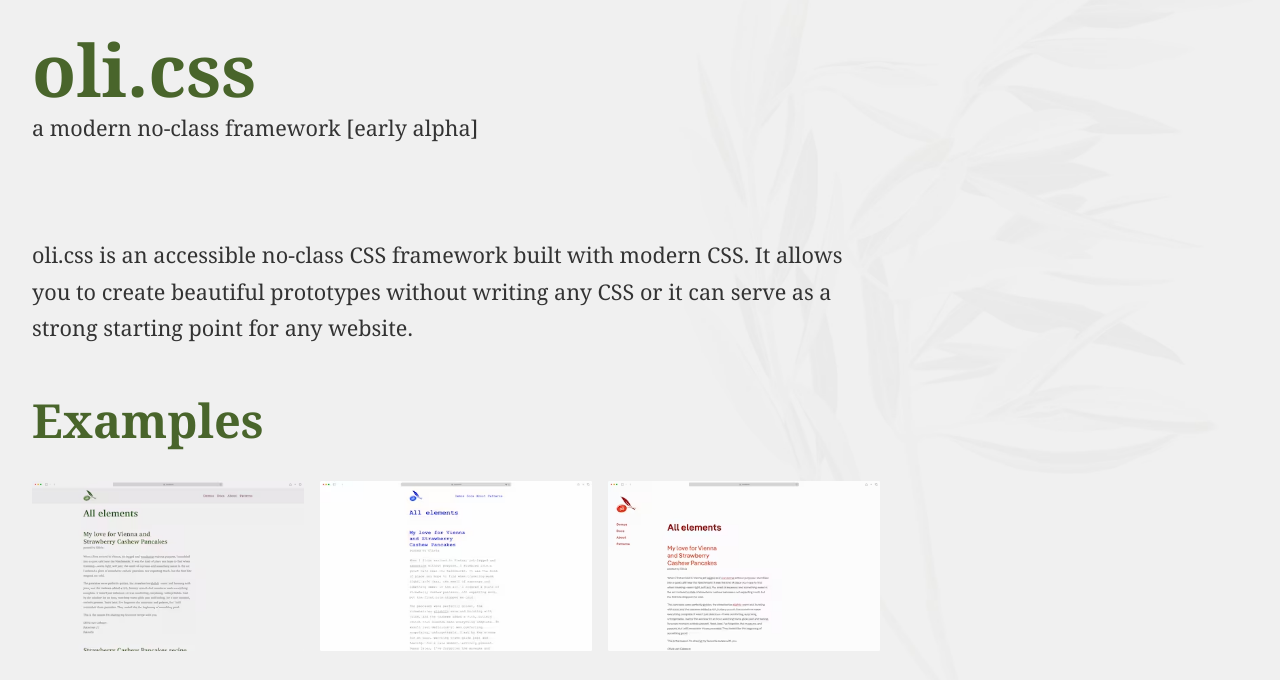
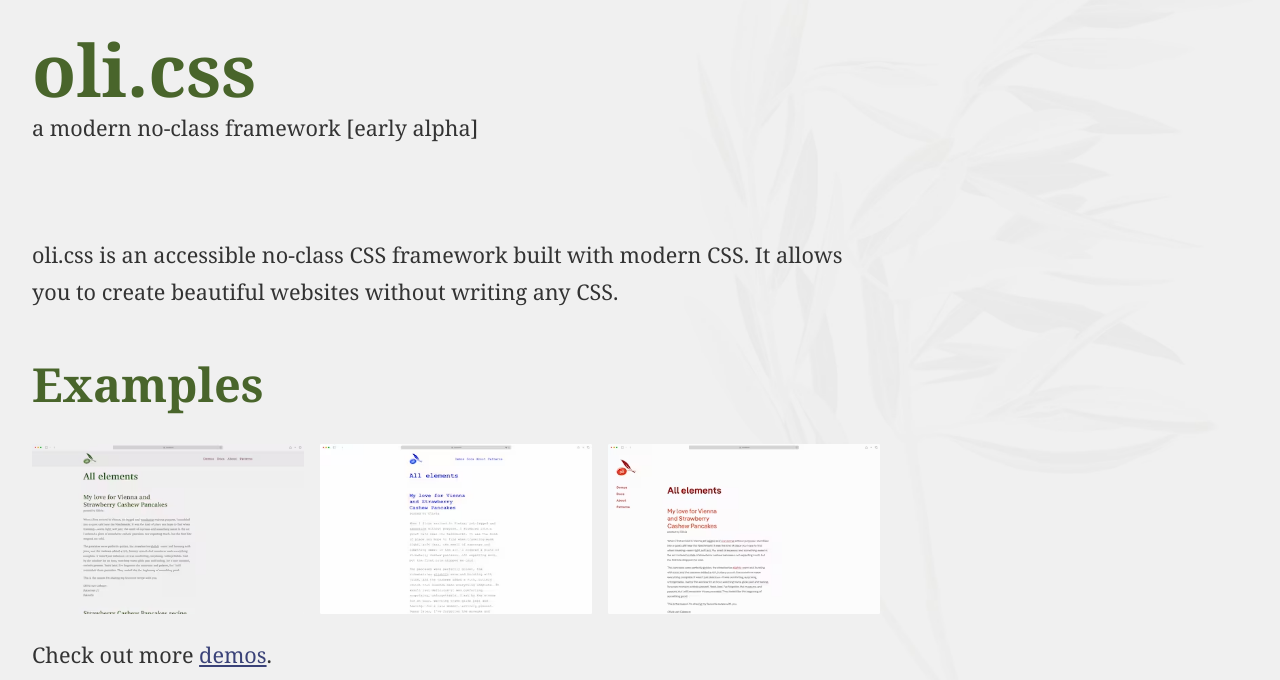
Before and after one commit to matuzo/oli, an Eleventy site: page _in/index.njk in a window 1280 px wide. Shown: the part 120-800 px from the top of the page. Built offline with nearby package versions, Linux system fonts and the light colour scheme; Eleventy itself is replaced by a stand-in of ours; files that its build step writes are made by us from their sources; files whose address does not match are found by name.

Commit message:
Update readme

```diff
--- a/_in/index.njk
+++ b/_in/index.njk
@@ -5,7 +5,7 @@
 ---
 <section>
 
-  <p>oli.css is an accessible no-class CSS framework built with modern CSS. It allows you to create beautiful prototypes without writing any CSS or it can serve as a strong starting point for any website.</p>
+  <p>oli.css is an accessible no-class CSS framework built with modern CSS. It allows you to create beautiful websites without writing any CSS.</p>
 
   <h2>Examples</h2>
   <div>
```
Also changed, not shown: README.md.
